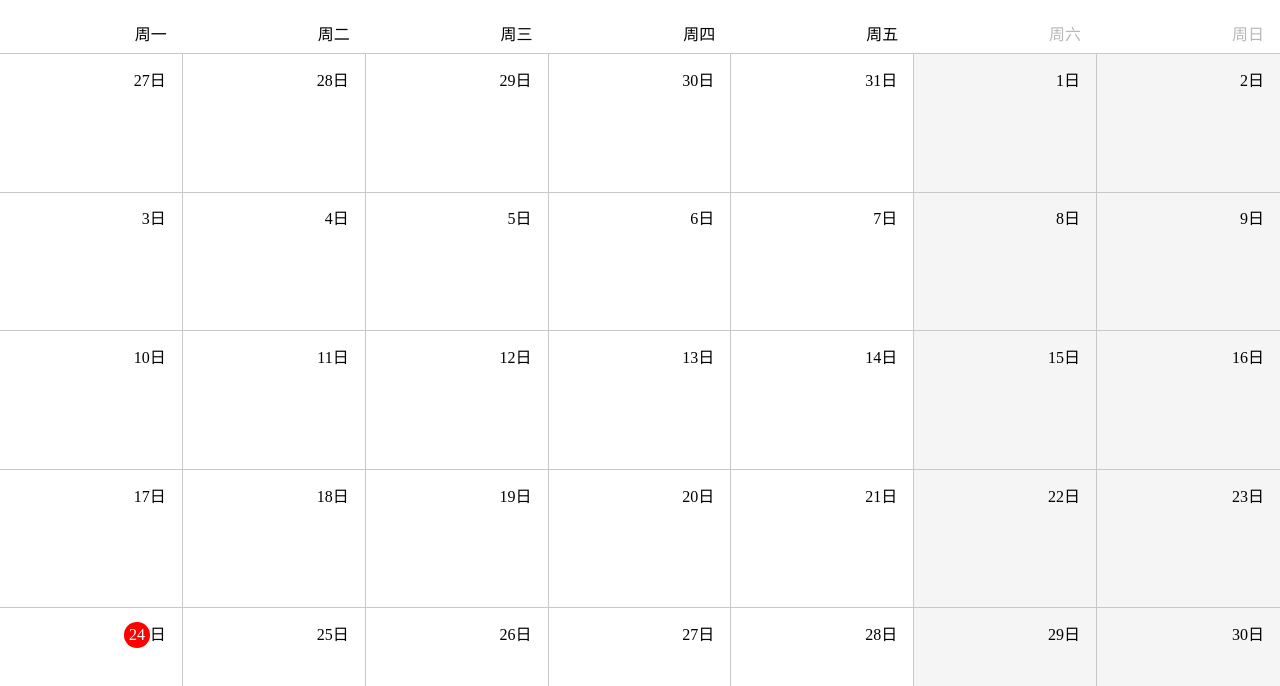
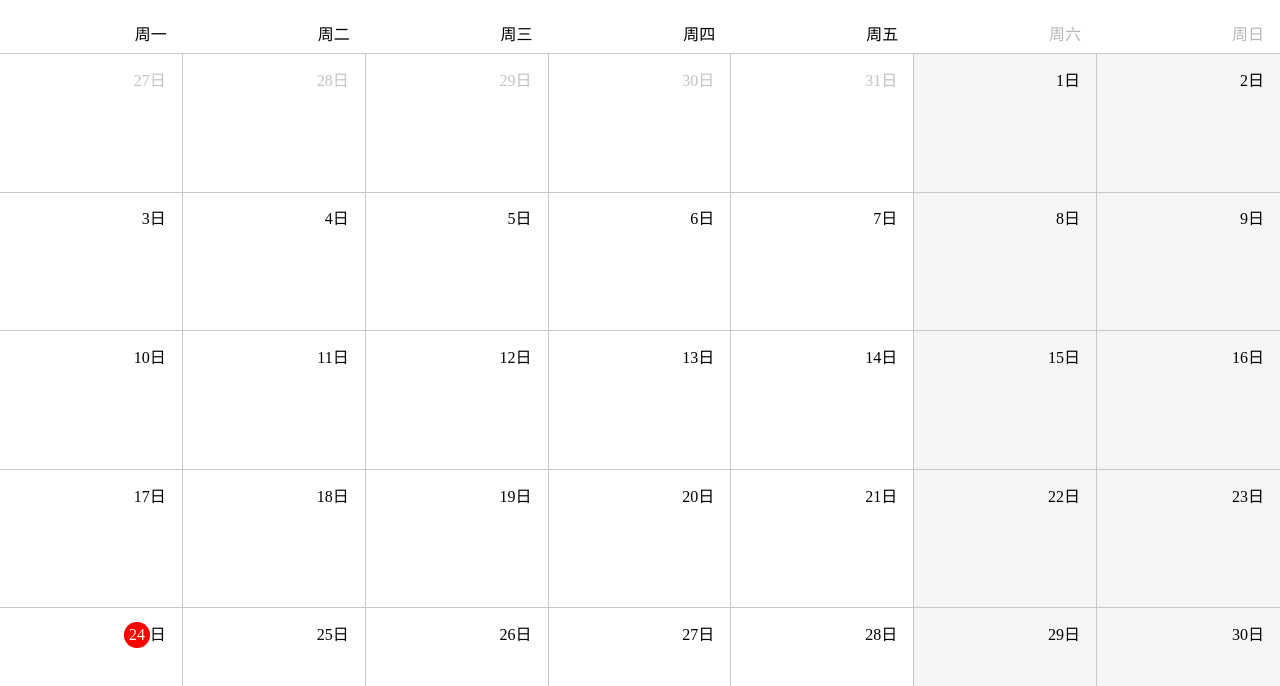
Before and after one commit to FrankFang/wheels, a plain HTML site: page demos/calendar.html in a window 1280 px wide. Shown: the part 54-740 px from the top of the page. Drawn offline with Linux system fonts and the light colour scheme; a script that the page names is missing.

Commit message:
update styles

```diff
--- a/demos/calendar.html
+++ b/demos/calendar.html
@@ -44,6 +44,8 @@
     }
     .calendar .weekdays .weekend{ color: #B8B8B8; }
     .calendar .days .weekend{ background: #F5F5F5; }
+    .calendar .days .previousMonth,
+    .calendar .days .nextMonth{ color: #C3C3C3; }
   </style>
   <script>
     let calendar = new Calendar({
```
